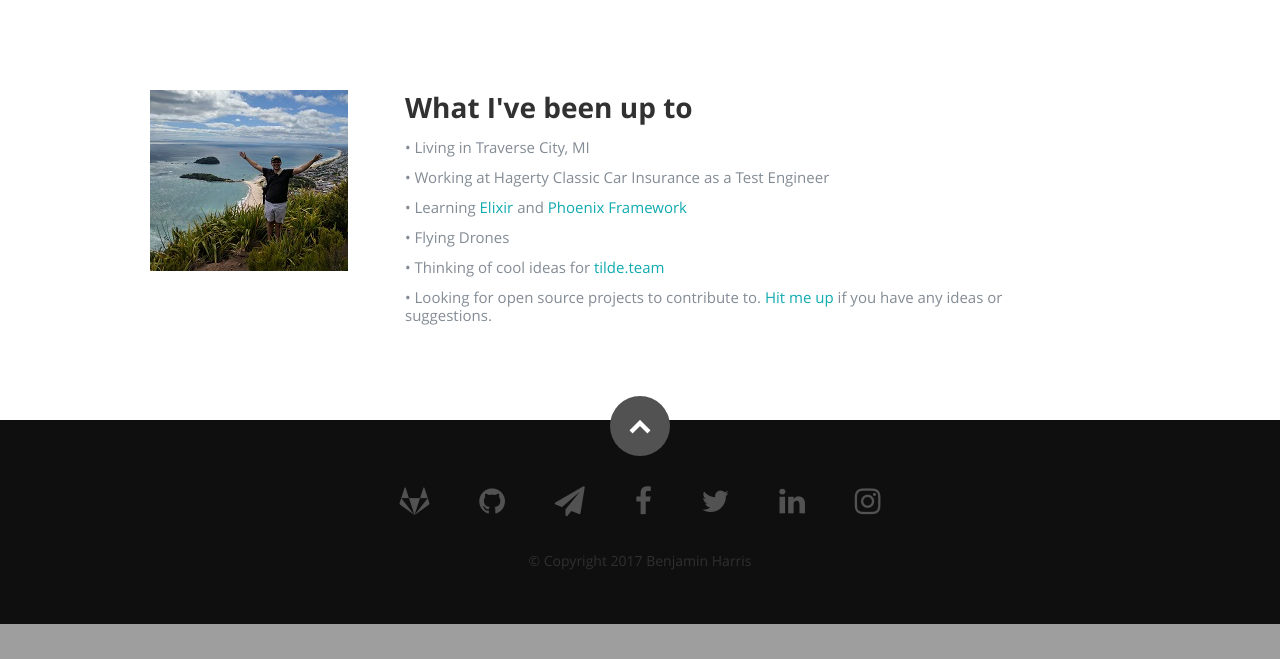
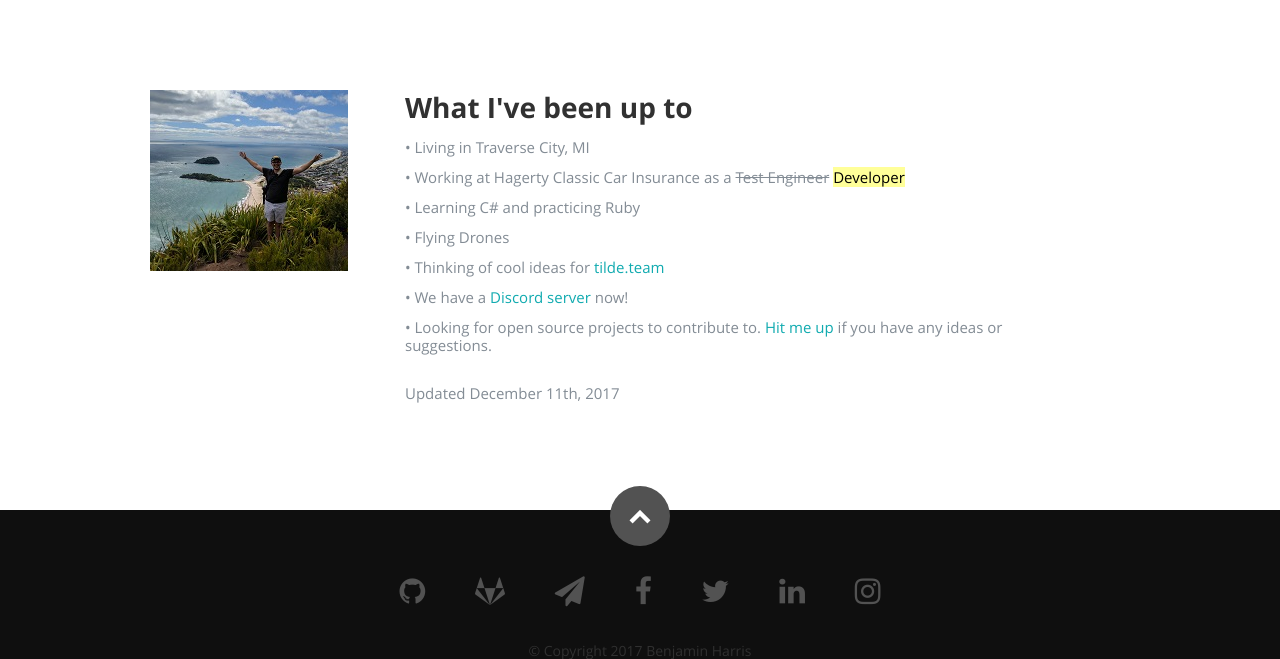
Before and after one commit to benharri/site, a PHP site: page /now in a window 1280 px wide. Shown: the part 600-1259 px from the top of the page. Before the commit the page ends 1224 px from the top, so only its background shows below. Run offline with PHP 8.4, Linux system fonts and the light colour scheme; some libraries are stand-ins or nearby versions.

Commit message:
update now page

```diff
--- a/now/index.html
+++ b/now/index.html
@@ -99,12 +99,15 @@
 
             <ul>
                 <li>&bull; Living in Traverse City, MI</li>
-                <li>&bull; Working at Hagerty Classic Car Insurance as a Test Engineer</li>
-                <li>&bull; Learning <a href="//elixir-lang.org">Elixir</a> and <a href="http://phoenixframework.org">Phoenix Framework</a></li>
+                <li>&bull; Working at Hagerty Classic Car Insurance as a <del>Test Engineer</del> <ins>Developer</ins></li>
+                <li>&bull; Learning C# and practicing Ruby</li>
                 <li>&bull; Flying Drones</li>
                 <li>&bull; Thinking of cool ideas for <a href="https://tilde.team">tilde.team</a></li>
-                <li>&bull; Looking for open source projects to contribute to. <a href="mailto:mail@benharr.is">Hit me up</a> if you have any ideas or suggestions.</li>
+                <li>&bull; We have a <a href="https://tilde.team/discord/">Discord server</a> now!</li>
+                <li>&bull; Looking for open source projects to contribute to. <a href="mailto:ben@tilde.team">Hit me up</a> if you have any ideas or suggestions.</li>
             </ul>
+
+            <p>Updated December 11th, 2017</p>
 
          </div> <!-- end .main-col -->
 
@@ -127,11 +130,11 @@
          <div class="twelve columns">
 
             <ul class="social social-links">
+                <li><a href="https://github.com/benharri"><i class="fa fa-github"></i></a></li>
                 <li><a href="https://gitlab.com/benharri"><i class="fa fa-gitlab"></i></a></li>
-                <li><a href="https://github.com/benharri"><i class="fa fa-github"></i></a></li>
-                <li><a href="https://t.me/benharris"><i class="fa fa-paper-plane"></i></a></li>
+                <li><a href="https://t.me/bharris"><i class="fa fa-paper-plane"></i></a></li>
                 <li><a href="https://facebook.com/bharrismac"><i class="fa fa-facebook"></i></a></li>
-                <li><a href="https://twitter.com/bharrismac"><i class="fa fa-twitter"></i></a></li>
+                <li><a href="https://twitter.com/nebsirrah"><i class="fa fa-twitter"></i></a></li>
                 <li><a href="https://www.linkedin.com/in/benjaminhharris"><i class="fa fa-linkedin"></i></a></li>
                 <li><a href="https://instagram.com/benharr.is"><i class="fa fa-instagram"></i></a></li>
             </ul>
--- a/social.html
+++ b/social.html
@@ -1,6 +1,6 @@
 <ul class="social social-links">
+    <li><a rel="me" href="https://github.com/benharri"><i class="fa fa-github"></i></a></li>
    <li><a rel="me" href="https://gitlab.com/benharri"><i class="fa fa-gitlab"></i></a></li>
-   <li><a rel="me" href="https://github.com/benharri"><i class="fa fa-github"></i></a></li>
    <li><a rel="me" href="https://t.me/bharris"><i class="fa fa-paper-plane"></i></a></li>
    <li><a rel="me" href="https://facebook.com/bharrismac"><i class="fa fa-facebook"></i></a></li>
    <li><a rel="me" href="https://twitter.com/nebsirrah"><i class="fa fa-twitter"></i></a></li>
```
Also changed, not shown: index.php (+16 -1 lines).
